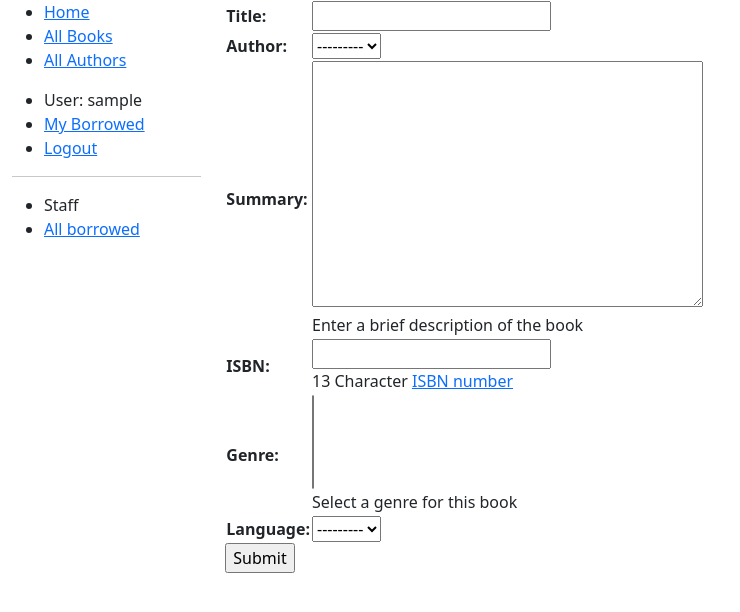
After one commit to nahidparvez1/django-rest-framework-locallibrary, a Django app: page /catalog/book/create/ in a window 1280 px wide. The commit adds this page. Shown: the top 612 px of the page, without its empty margins (0-740 px from the left). Run offline with Django 4.2, Linux system fonts and the light colour scheme; the visitor is signed in with stand-in values (Sample User, id 1); data that the repository does not hold is empty.

Commit message:
challenge tasks done

```diff
--- a/catalog/models.py
+++ b/catalog/models.py
@@ -11,6 +11,17 @@ class Genre(models.Model):
     def __str__(self):
         """String for representing the Model object."""
         return self.name
+
+# Language class introducted for the challenge
+class Language(models.Model):
+    """Model representing a Language (e.g. English, French, Japanese, etc.)"""
+    name = models.CharField(max_length=200,
+                            help_text="Enter the book's natural language (e.g. English, French, Japanese etc.)")
+
+    def __str__(self):
+        """String for representing the Model object (in Admin site etc.)"""
+        return self.name
+
 from django.urls import reverse # Used to generate URLs by reversing the URL patterns
 
 class Book(models.Model):
@@ -28,6 +39,11 @@ class Book(models.Model):
     # ManyToManyField used because genre can contain many books. Books can cover many genres.
     # Genre class has already been defined so we can specify the object above.
     genre = models.ManyToManyField(Genre, help_text='Select a genre for this book')
+
+    language = models.ForeignKey('Language', on_delete=models.SET_NULL, null=True) # challenge
+
+    class Meta:
+        ordering = ['title', 'author']
 
     def __str__(self):
         """String for representing the Model object."""
--- a/catalog/templates/base_generic.html
+++ b/catalog/templates/base_generic.html
@@ -25,9 +25,6 @@
                 <!-- Login Button in Base html  -->
 
                 <ul class="sidebar-nav">
-
-                    …
-
                    {% if user.is_authenticated %}
                      <li>User: {{ user.get_username }}</li>
                      <li><a href="{% url 'my-borrowed' %}">My Borrowed</a></li>
@@ -35,7 +32,17 @@
                    {% else %}
                      <li><a href="{% url 'login' %}?next={{ request.path }}">Login</a></li>
                    {% endif %}
-                  </ul>
+                </ul>
+
+
+                {% if user.is_staff %}  <hr>
+                    <ul class="sidebar-nav">
+                        <li>Staff</li>
+                        {% if perms.catalog.can_mark_returned %}
+                        <li><a href="{% url 'all-borrowed' %}">All borrowed</a></li>
+                        {% endif %}
+                    </ul>
+                {% endif %}
 
                   <!-- Login Button Code Ends  -->
 
@@ -43,6 +50,24 @@
             </div>
             <div class="col-sm-10">{% block contents %} {% endblock %}
 
+                {% block pagination %}
+                    {% if is_paginated %}
+                        <div class="pagination">
+                            <span class="page-links">
+                                {% if page_obj.has_previous %}
+                                    <a href="{{ request.path }}?page={{ page_obj.previous_page_number }}">previous</a>
+                                {% endif %}
+                                <span class="page-current">
+                                    Page {{ page_obj.number }} of {{ page_obj.paginator.num_pages }}.
+                                </span>
+                                {% if page_obj.has_next %}
+                                    <a href="{{ request.path }}?page={{ page_obj.next_page_number }}">next</a>
+                                {% endif %}
+                            </span>
+                        </div>
+                    {% endif %}
+                {% endblock %}
+
             </div>
         </div>
     </div>
--- /dev/null
+++ b/catalog/templates/catalog/book_form.html
@@ -0,0 +1,13 @@
+{% extends "base_generic.html" %}
+
+{% block contents %}
+
+<form action="" method="post">
+    {% csrf_token %}
+    <table>
+    {{ form.as_table }}
+    </table>
+    <input type="submit" value="Submit">
+
+</form>
+{% endblock %}
--- a/catalog/urls.py
+++ b/catalog/urls.py
@@ -11,15 +11,25 @@ urlpatterns = [
 ]
 
 urlpatterns += [
-    path('mybooks/', views.LoanedBooksByUserListView.as_view(), name='my-borrowed')
+    path('mybooks/', views.LoanedBooksByUserListView.as_view(), name='my-borrowed'),
+    path(r'borrowed/', views.LoanedBooksAllListView.as_view(), name='all-borrowed'), # Challage task
 ]
 
 urlpatterns += [
     path('book/<uuid:pk>/renew', views.renew_book_librarian, name='renew-book-librarian'),
 ]
 
+# Add URLConf to create, update, and delete authors
+
 urlpatterns += [
     path('author/create/', views.AuthorCreate.as_view(), name='author-create'),
     path('author/<int:pk>/update/', views.AuthorUpdate.as_view(), name='author-update'),
     path('author/<int:pk>/delete/', views.AuthorDelete.as_view(), name='author-delete'),
 ]
+
+# Add URLConf to create, update, and delete books
+urlpatterns += [
+    path('book/create/', views.BookCreate.as_view(), name='book-create'),
+    path('book/<int:pk>/update/', views.BookUpdate.as_view(), name='book-update'),
+    path('book/<int:pk>/delete/', views.BookDelete.as_view(), name='book-delete'),
+]
--- a/catalog/views.py
+++ b/catalog/views.py
@@ -69,6 +69,21 @@ class LoanedBooksByUserListView(LoginRequiredMixin,generic.ListView):
     def get_queryset(self):
         return BookInstance.objects.filter(borrower=self.request.user).filter(status__exact='o').order_by('due_back')
 
+# Added as part of challenge!
+from django.contrib.auth.mixins import PermissionRequiredMixin
+
+
+class LoanedBooksAllListView(PermissionRequiredMixin, generic.ListView):
+    """Generic class-based view listing all books on loan. Only visible to users with can_mark_returned permission."""
+    model = BookInstance
+    permission_required = 'catalog.can_mark_returned'
+    template_name = 'catalog/bookinstance_list_borrowed_all.html'
+    paginate_by = 10
+
+    def get_queryset(self):
+        return BookInstance.objects.filter(status__exact='o').order_by('due_back')
+
+
 import datetime
 
 from django.contrib.auth.decorators import login_required, permission_required
@@ -138,3 +153,22 @@ class AuthorListView(generic.ListView):
 class AuthorDetailView(generic.DetailView):
     """Generic class-based detail view for an author."""
     model = Author
+
+
+# Classes created for the forms challenge
+class BookCreate(PermissionRequiredMixin, CreateView):
+    model = Book
+    fields = ['title', 'author', 'summary', 'isbn', 'genre', 'language']
+    permission_required = 'catalog.can_mark_returned'
+
+
+class BookUpdate(PermissionRequiredMixin, UpdateView):
+    model = Book
+    fields = ['title', 'author', 'summary', 'isbn', 'genre', 'language']
+    permission_required = 'catalog.can_mark_returned'
+
+
+class BookDelete(PermissionRequiredMixin, DeleteView):
+    model = Book
+    success_url = reverse_lazy('books')
+    permission_required = 'catalog.can_mark_returned'
--- a/locallibrary/settings.py
+++ b/locallibrary/settings.py
@@ -26,7 +26,7 @@ SECRET_KEY = 'django-insecure-h&$-=5k-cot2qb7*8p_+hv5=643^cgz%+^f4vhrxepezaiby&)
 # SECURITY WARNING: don't run with debug turned on in production!
 DEBUG = True
 
-ALLOWED_HOSTS = []
+ALLOWED_HOSTS = ['*']
 
 
 # Application definition
```
Also changed, not shown: catalog/templates/catalog/book_confirm_delete.html (added, +14 -0 lines), catalog/templates/catalog/bookinstance_list_borrowed_all.html (added, +19 -0 lines), catalog/migrations/0001_initial.py (deleted), catalog/migrations/0002_librarian.py (deleted), catalog/migrations/0003_delete_librarian_alter_author_date_of_death_and_more.py (deleted), catalog/migrations/0004_bookinstance_borrower.py (deleted), catalog/migrations/0005_alter_bookinstance_options.py (deleted), catalog/migrations/__init__.py (deleted), db.sqlite3.
